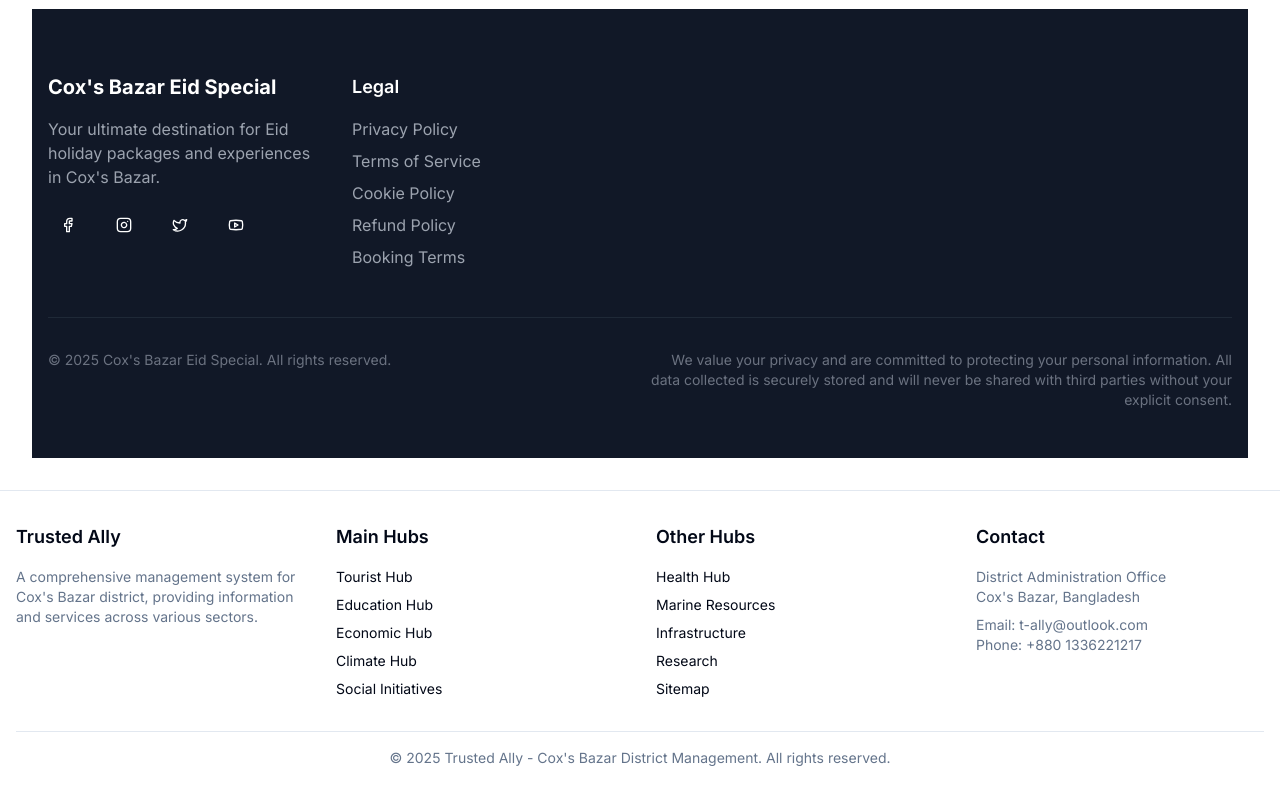
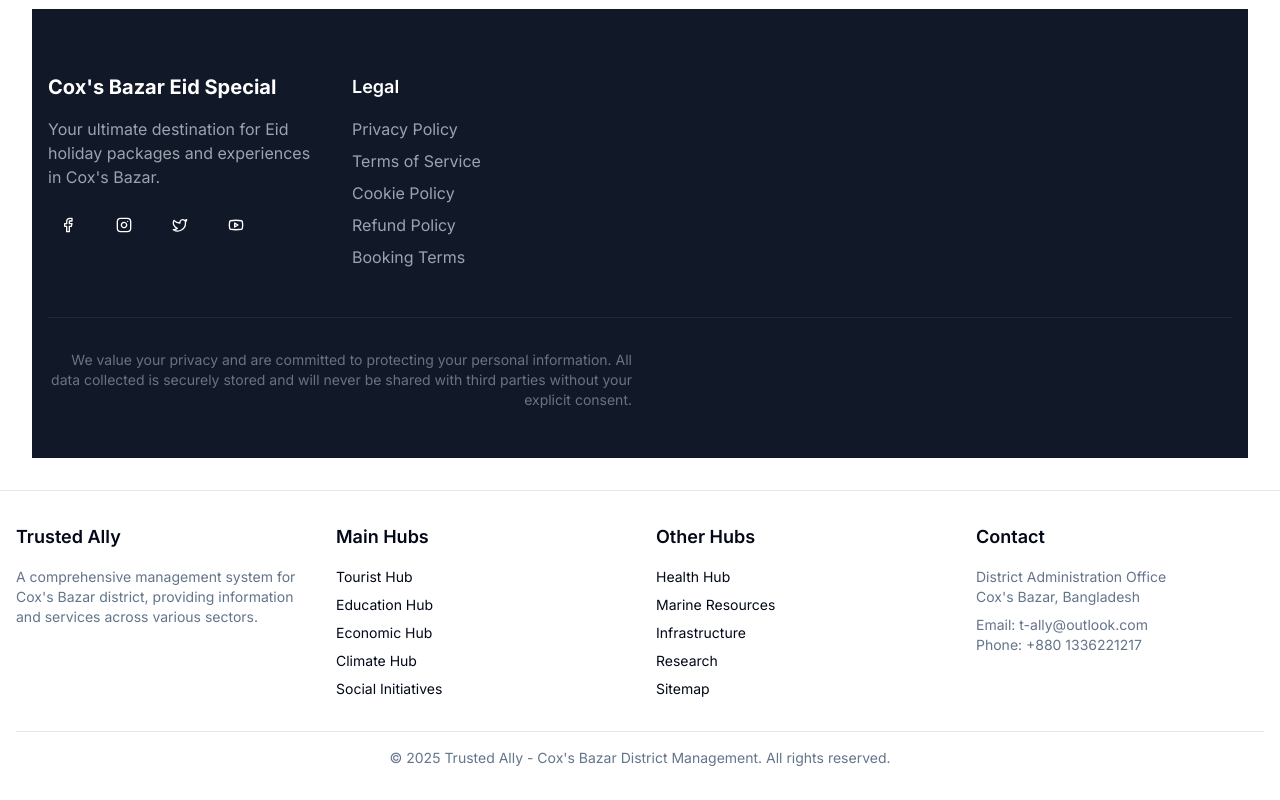
Before and after one commit to MJ-AHMAD/coxs, a Next.js app: page /eid in a window 1280 px wide. Shown: the part 6180-6980 px from the top of the page. Built offline with nearby package versions, Linux system fonts and the light colour scheme.

Commit message:
Update page.tsx

```diff
--- a/app/eid/page.tsx
+++ b/app/eid/page.tsx
@@ -1369,9 +1369,6 @@ export default function EidSpecial() {
 
           <div className="border-t border-gray-800 pt-8 mt-8">
             <div className="grid grid-cols-1 md:grid-cols-2 gap-4">
-              <div className="text-gray-500 text-sm">
-                <p>© {new Date().getFullYear()} Cox's Bazar Eid Special. All rights reserved.</p>
-              </div>
               <div className="text-gray-500 text-sm md:text-right">
                 <p className="mb-4">
                   We value your privacy and are committed to protecting your personal information. All data collected is
```
